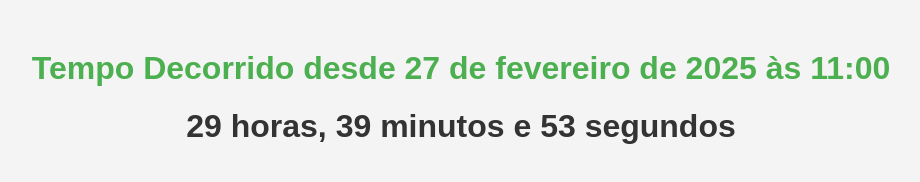
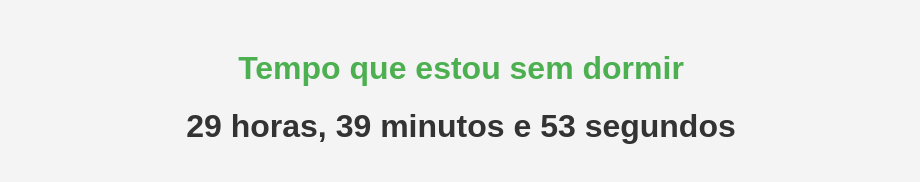
Before and after one commit to luiz1745/Cronometro, a plain HTML site: page index.html in a window 1280 px wide. Shown: the whole page, without its empty margins (179-1099 px from the left). Drawn offline with Linux system fonts and the light colour scheme.

Commit message:
Update index.html

```diff
--- a/index.html
+++ b/index.html
@@ -23,7 +23,7 @@
   </style>
 </head>
 <body>
-  <h1>Tempo Decorrido desde 27 de fevereiro de 2025 às 11:00</h1>
+  <h1>Tempo que estou sem dormir</h1>
   <p id="tempo">Carregando...</p>
 
   <script>
```
